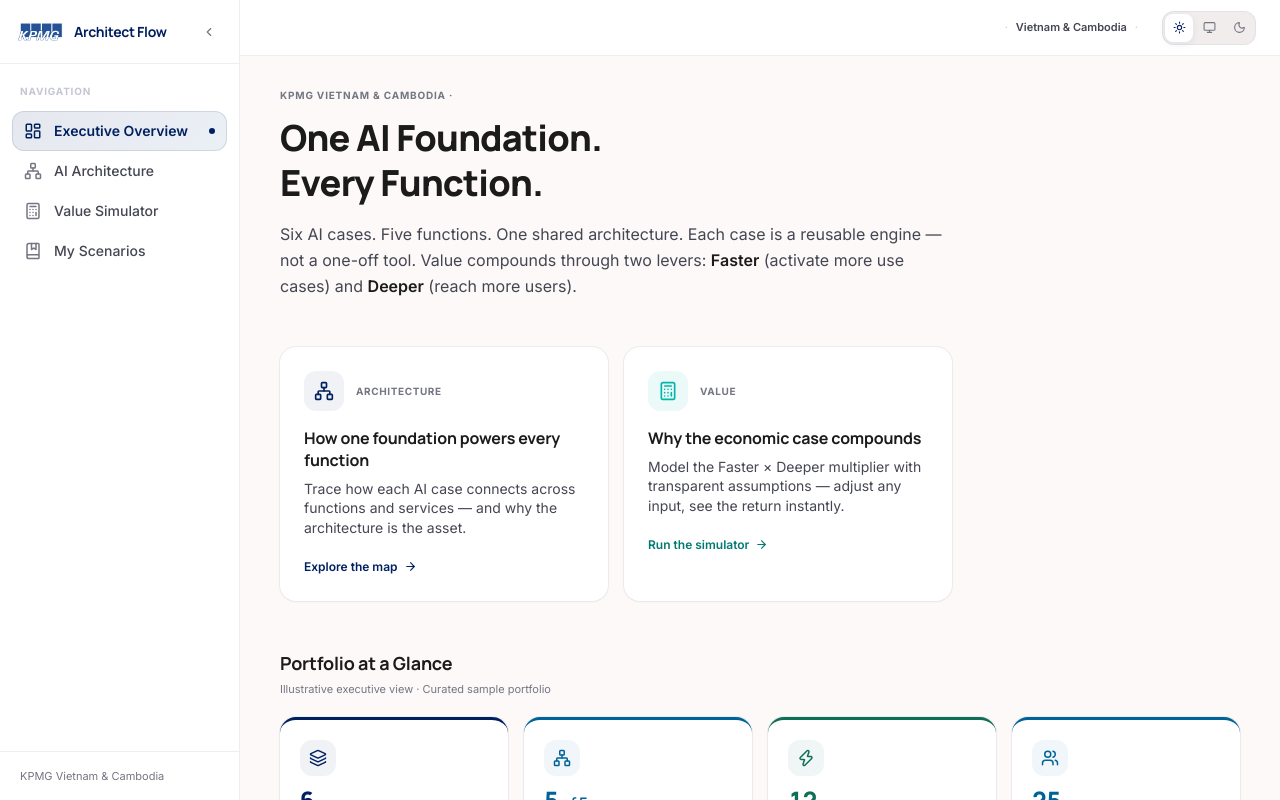
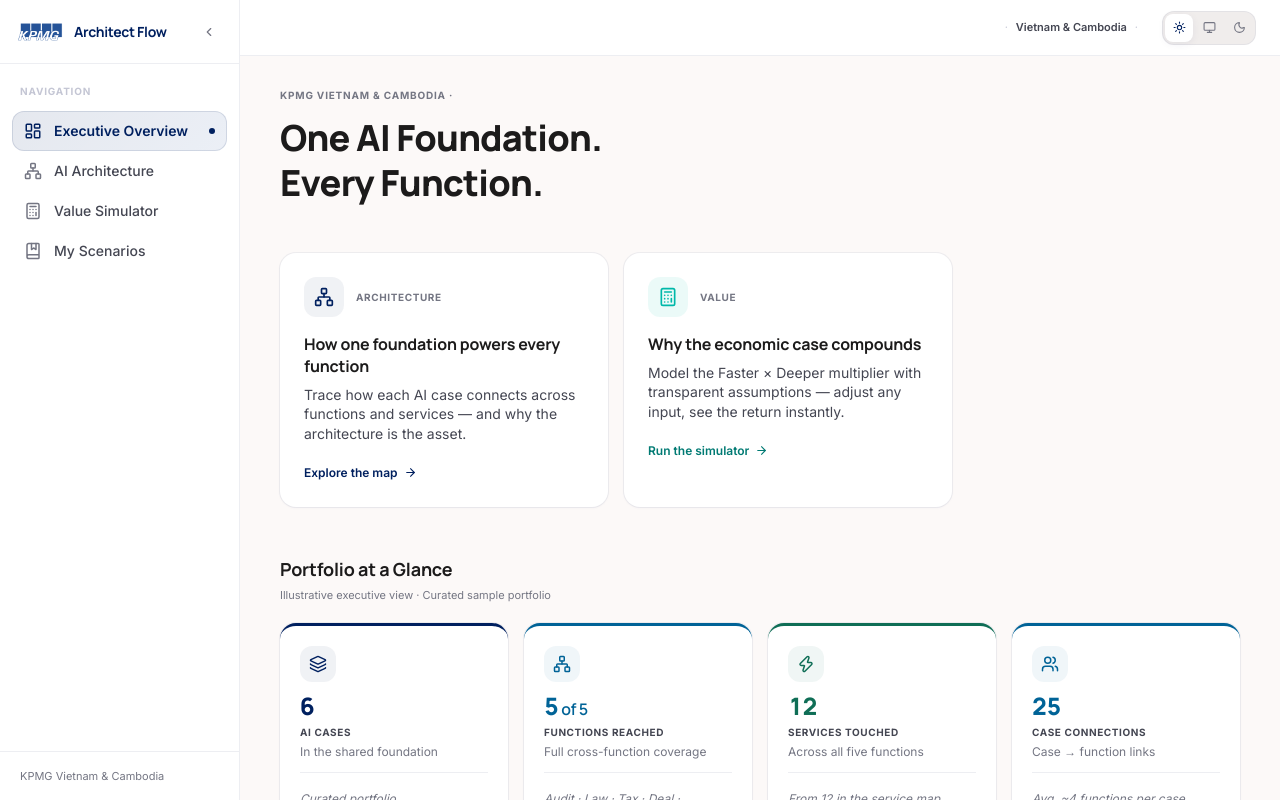
Before and after one commit to BoxBoxmari/architectflow, a Next.js app: page /executive-overview in a window 1280 px wide. Built offline with nearby package versions, Linux system fonts and the light colour scheme.

Commit message:
Local Commit: 2026-04-16T06:48:20.091Z - Deleted the description paragraph ("Six AI cases. Five functions...") from the executive-overview page header section

```diff
--- a/src/app/executive-overview/page.tsx
+++ b/src/app/executive-overview/page.tsx
@@ -23,12 +23,6 @@
           <h1 className="font-display text-4xl font-extrabold text-kpmg-on-surface dark:text-gray-100 leading-tight mb-4" style={{ letterSpacing: '-0.02em' }}>
             One AI Foundation.<br />Every Function.
           </h1>
-          <p className="text-base text-kpmg-on-surface-variant dark:text-gray-400 font-body leading-relaxed">
-            Six AI cases. Five functions. One shared architecture. Each case is a reusable engine —
-            not a one-off tool. Value compounds through two levers:{' '}
-            <strong className="text-kpmg-on-surface dark:text-gray-200 font-semibold">Faster</strong> (activate more use cases) and{' '}
-            <strong className="text-kpmg-on-surface dark:text-gray-200 font-semibold">Deeper</strong> (reach more users).
-          </p>
         </div>
 
         {/* ── Two core stories ────────────────────────────────────────────── */}
```
